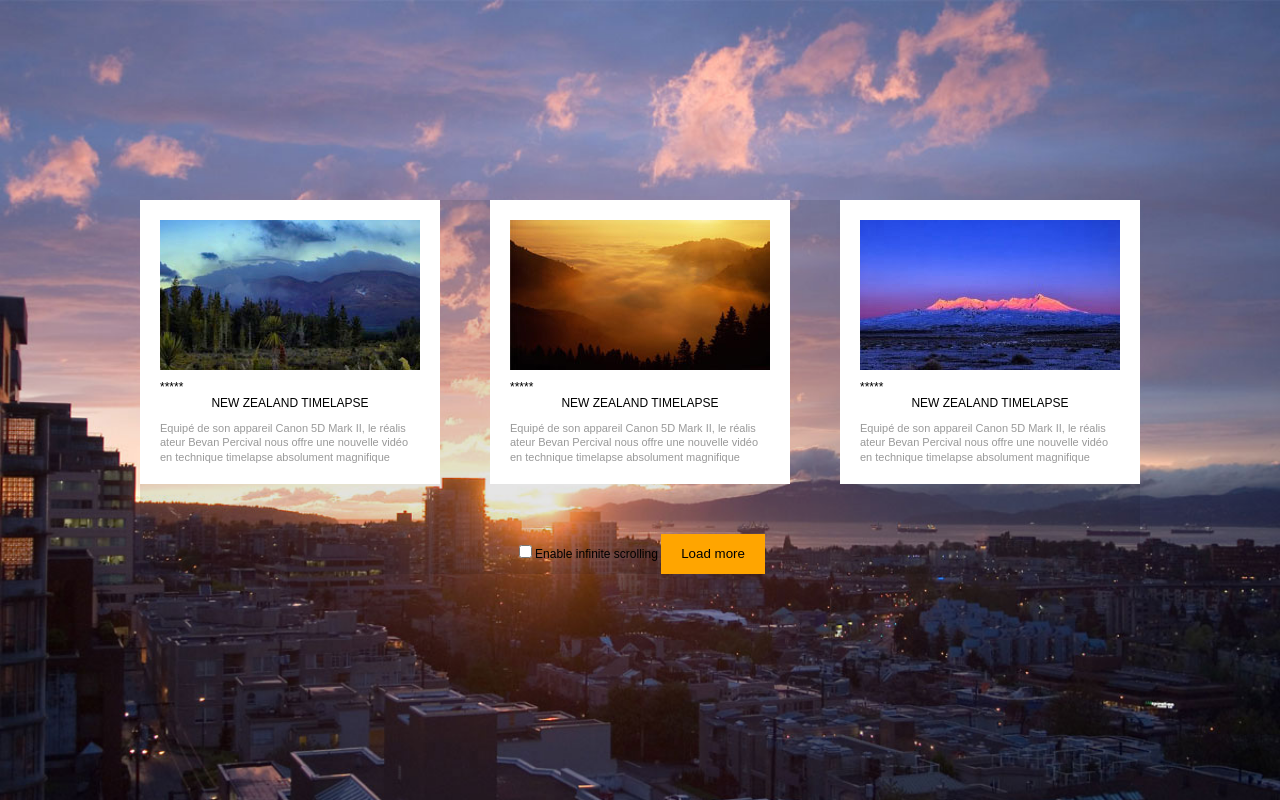
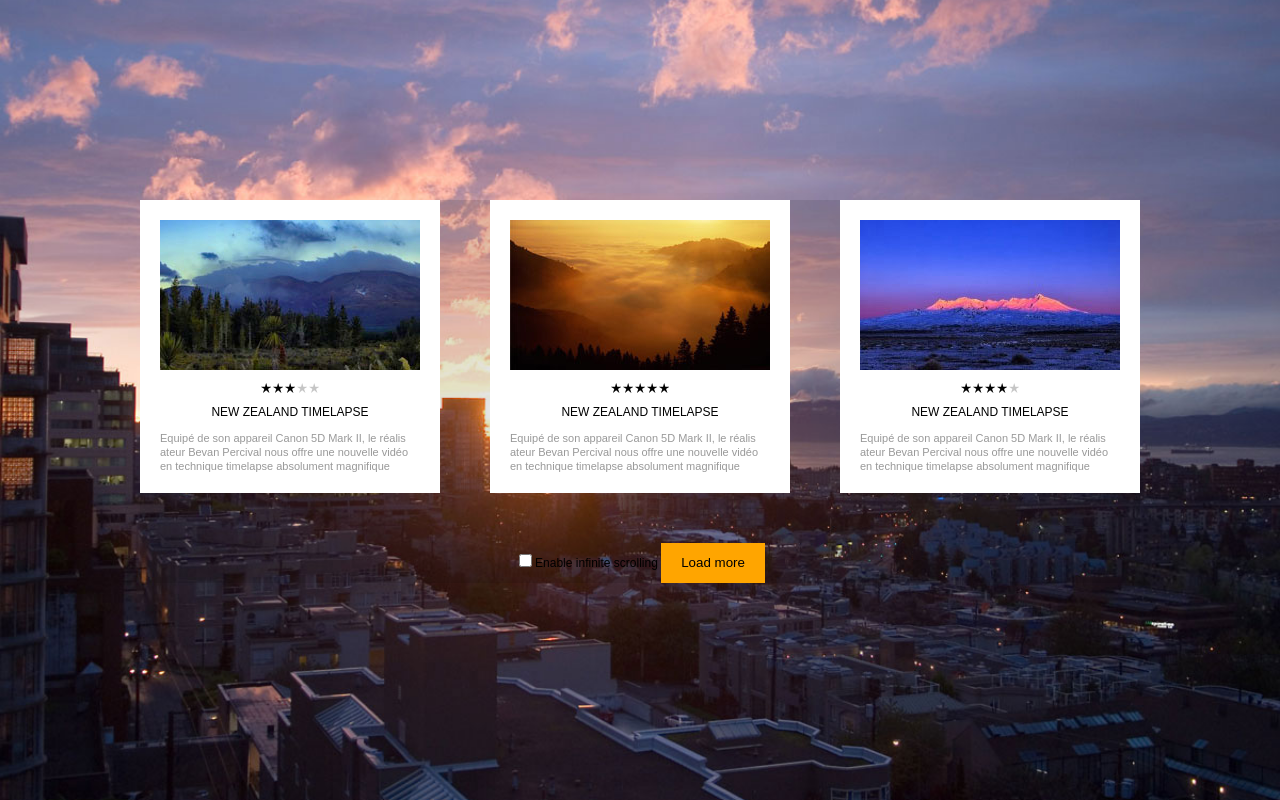
Before and after one commit to venya/infinite-scroll, a plain HTML site: page index.html in a window 1280 px wide. Drawn offline with Linux system fonts and the light colour scheme.

Commit message:
Implemented .ui-rating component using bitmap sprite

```diff
--- a/styles/sources/_gallery.scss
+++ b/styles/sources/_gallery.scss
@@ -16,7 +16,7 @@
 		&-photo {
 			display: block;
 			width: 100%;
-			margin-bottom: 10px;
+			margin-bottom: 13px;
 		}
 		&-title {
 			text-align: center;
@@ -28,10 +28,8 @@
 			font-size: 11px;
 		}
 		&-rating {
-			display: block;
-			&:before {
-				content: "*****"
-			}
+			display: block !important;
+			margin: 0 auto 12px;
 		}
 	}
 }
--- /dev/null
+++ b/styles/sources/_star-rating.scss
@@ -0,0 +1,29 @@
+
+$ui-rating-height: 10px;
+$ui-rating-width: 10px;
+$ui-rating-spacing: 2px;
+$ui-rating-steps: 5;
+$ui-rating-sprite: "../imgs/ui-stars.png";
+
+.ui-rating {
+	display: inline-block;
+	height: $ui-rating-height;
+	width: ($ui-rating-width + $ui-rating-spacing) * $ui-rating-steps - $ui-rating-spacing;
+	background: url($ui-rating-sprite) repeat-x;
+
+	&:before {
+		content: "";
+		display: block;
+		background: inherit;
+		background-position: 0 -16px;
+		height: $ui-rating-height;
+		width: 0;
+	}
+
+	// Define states for every possible rating, ex: .ui-rating-5
+	@for $i from 1 through $ui-rating-steps {
+		&-#{$i}:before {
+			width: $i * 100%/$ui-rating-steps;
+		}
+	}
+}
```
Also changed, not shown: imgs/ui-stars.png (added), styles/main.css.
